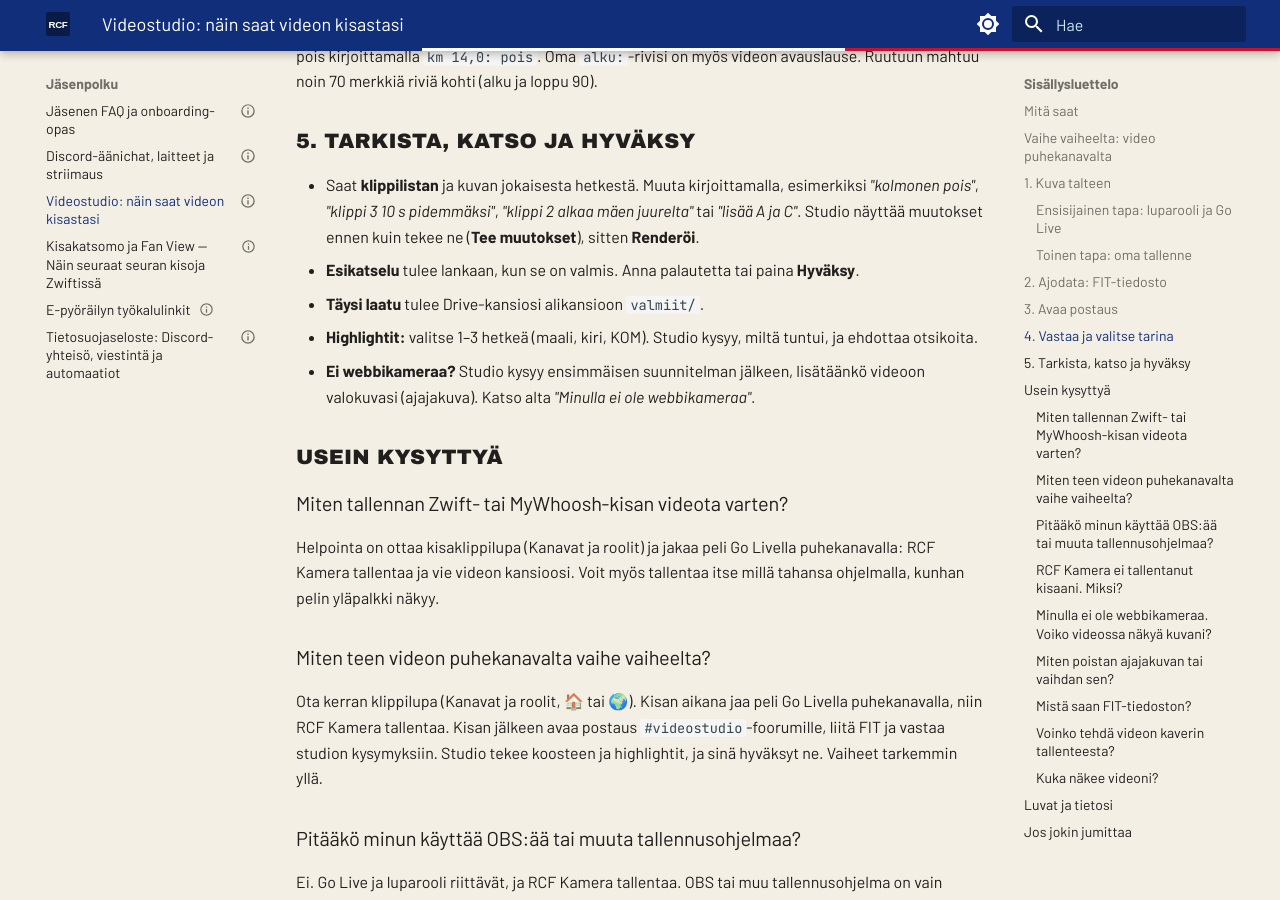
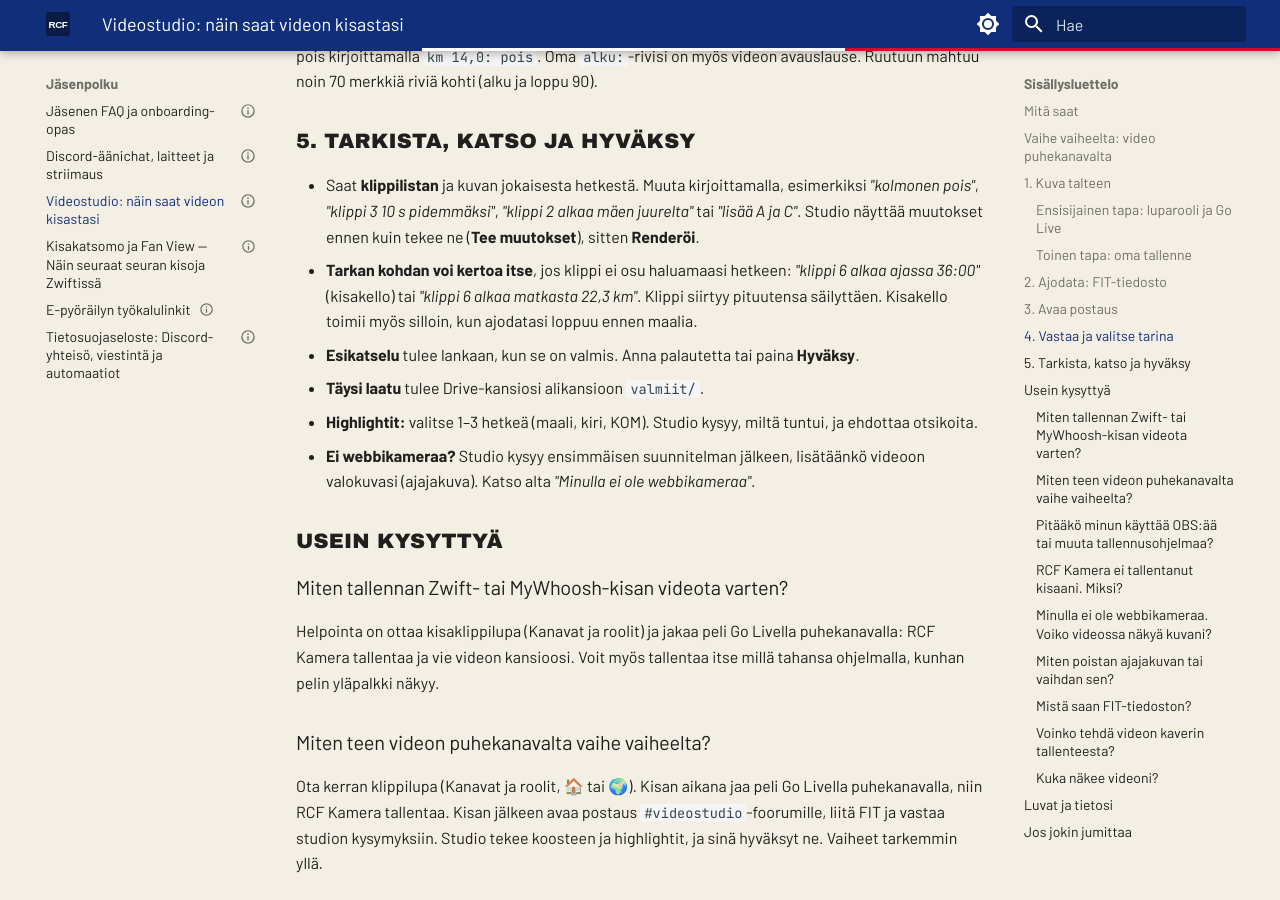
Before and after one commit to ride-club-finland/rcf-wiki, an MkDocs documentation site: the page built from docs/JASENPOLKU/ai_videostudio_ohje.md, in a window 1280 px wide and 900 px high, scrolled down 2705 px. Built offline with MkDocs 1.6.1 and Material for MkDocs 9.7.7, drawn with Linux system fonts in a browser that asks for light colours.

Commit message:
Videostudio-ohje: klipin tarkan kohdan voi kertoa itse
Kisakello ("klippi 6 alkaa ajassa 36:00") tai matka siirtää klipin pituutensa
säilyttäen. Kisakello toimii myös silloin, kun ajodata loppuu ennen maalia.

Co-Authored-By: Claude Opus 5 <noreply@anthropic.com>

```diff
--- a/docs/JASENPOLKU/ai_videostudio_ohje.md
+++ b/docs/JASENPOLKU/ai_videostudio_ohje.md
@@ -108,6 +108,9 @@ Oma `alku:`-rivisi on myös videon avauslause. Ruutuun mahtuu noin 70 merkkiä r
 
 - Saat **klippilistan** ja kuvan jokaisesta hetkestä. Muuta kirjoittamalla, esimerkiksi *"kolmonen pois"*,
   *"klippi 3 10 s pidemmäksi"*, *"klippi 2 alkaa mäen juurelta"* tai *"lisää A ja C"*. Studio näyttää muutokset ennen kuin tekee ne (**Tee muutokset**), sitten **Renderöi**.
+- **Tarkan kohdan voi kertoa itse**, jos klippi ei osu haluamaasi hetkeen: *"klippi 6 alkaa ajassa 36:00"*
+  (kisakello) tai *"klippi 6 alkaa matkasta 22,3 km"*. Klippi siirtyy pituutensa säilyttäen. Kisakello
+  toimii myös silloin, kun ajodatasi loppuu ennen maalia.
 - **Esikatselu** tulee lankaan, kun se on valmis. Anna palautetta tai paina **Hyväksy**.
 - **Täysi laatu** tulee Drive-kansiosi alikansioon `valmiit/`.
 - **Highlightit:** valitse 1–3 hetkeä (maali, kiri, KOM). Studio kysyy, miltä tuntui, ja ehdottaa otsikoita.
```
Also changed, not shown: other parts of docs/JASENPOLKU/ai_videostudio_ohje.md (+1 -1 lines).
